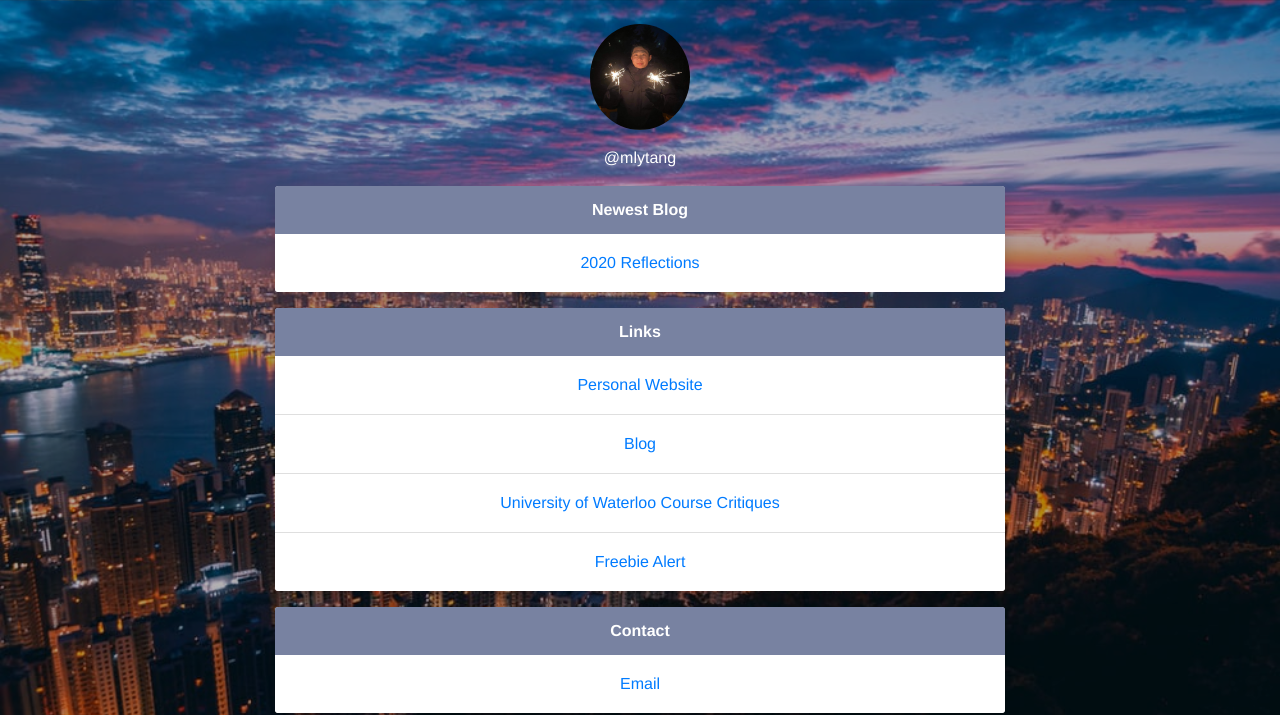
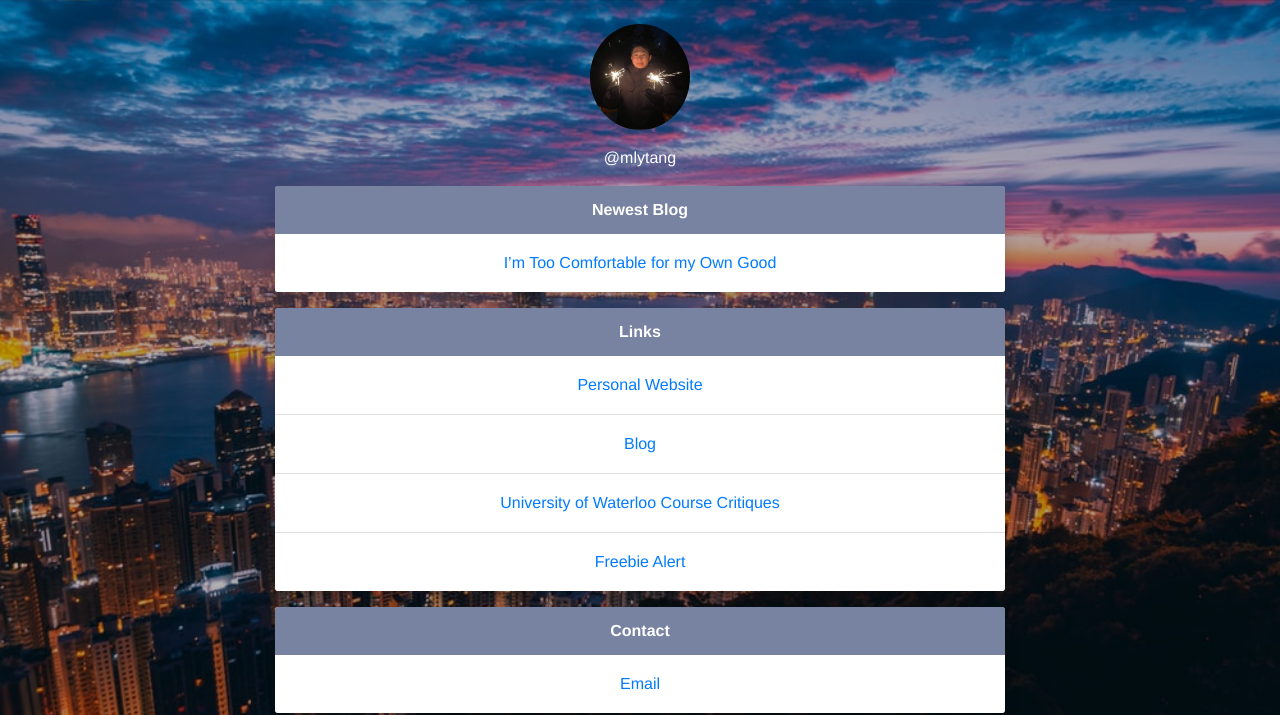
Before and after one commit to Matt-Tang/Navigate, a plain HTML site: page index.html in a window 1280 px wide. Shown: the top 715 px of the page. Drawn offline with nearby package versions, Linux system fonts and the light colour scheme.

Commit message:
Added new blog

```diff
--- a/index.html
+++ b/index.html
@@ -36,9 +36,9 @@
           <ul class="list-group list-group-flush border-0">
             <li class="list-group-item p-1">
               <a target="_blank" rel="noopener noreferrer" class="stretched-link d-flex align-items-center text-center"
-                href="https://medium.com/matthew-tang/2020-reflections-90ce7684aab6" title="2020 Reflections">
+                href="https://medium.com/matthew-tang/im-too-comfortable-for-my-own-good-84bc290ed4a5" title="2020 Reflections">
                 <!-- <img class="rounded" src="img/octo.png" alt="2020 Reflections Blog"> -->
-                <span class="flex-grow-1">2020 Reflections</span>
+                <span class="flex-grow-1">I’m Too Comfortable for my Own Good</span>
               </a>
             </li>
           </ul>
```
